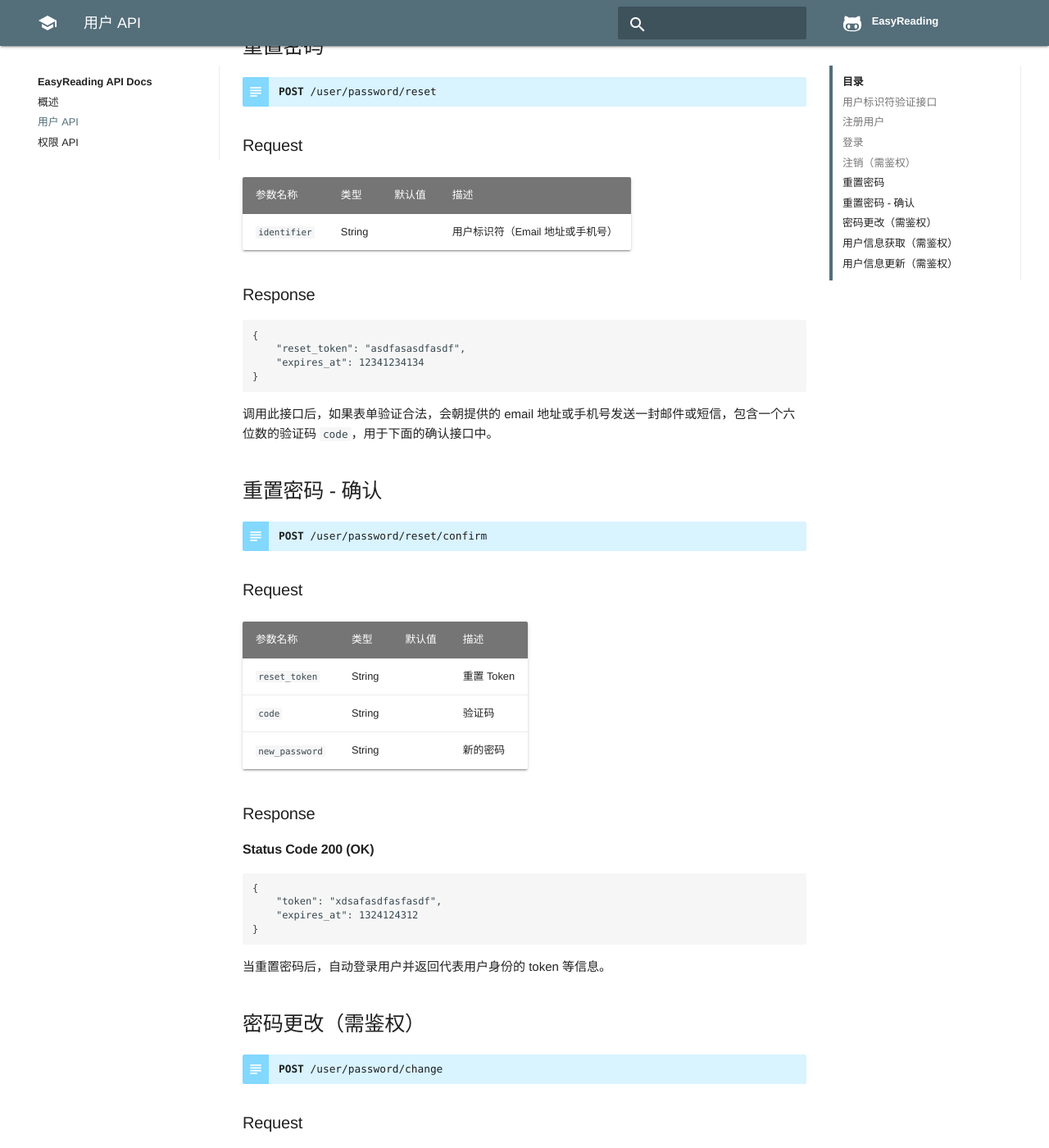
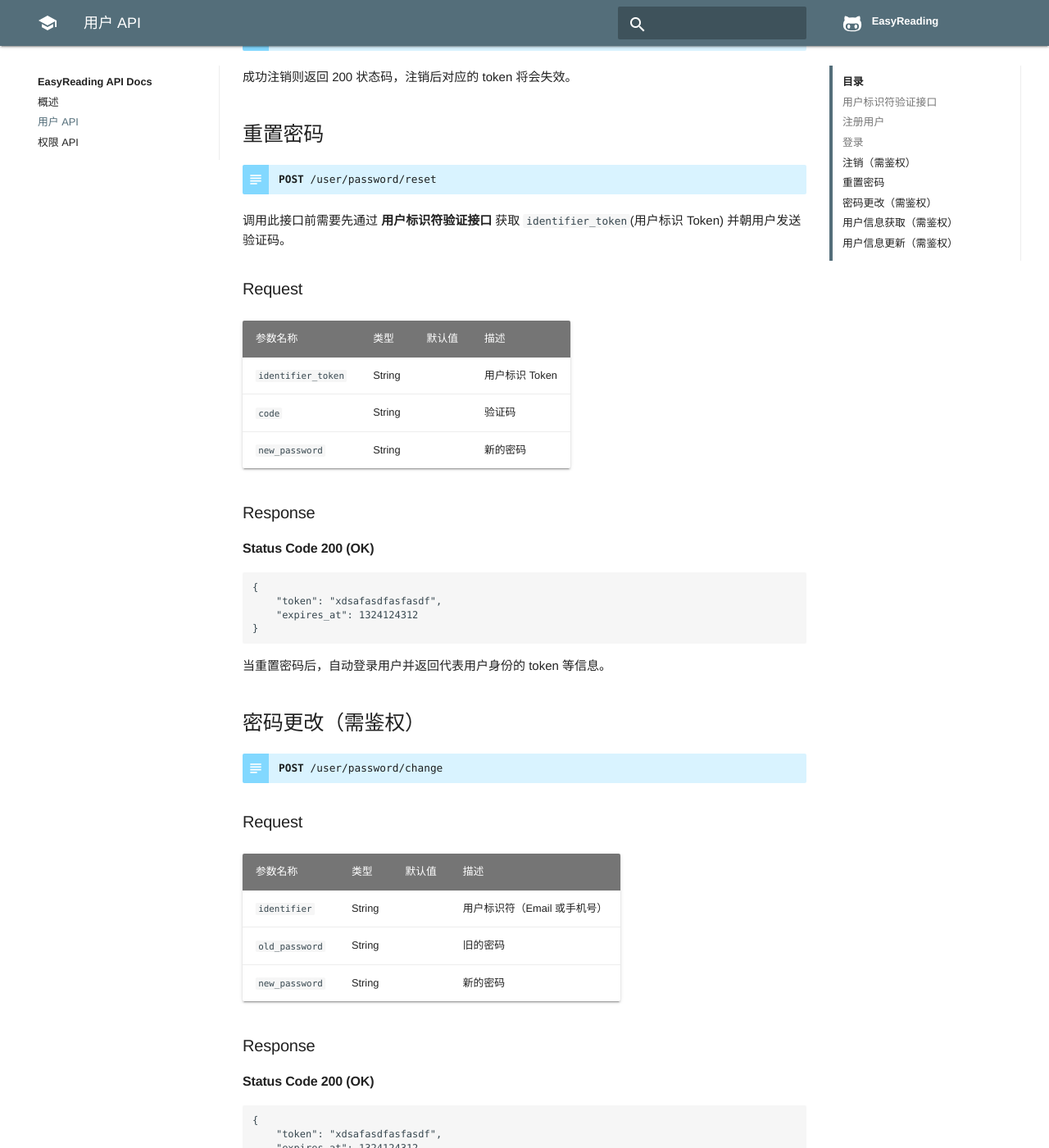
Before and after one commit to whu2017/docs, an MkDocs documentation site: the page built from docs/user.md, in a window 1280 px wide and 1400 px high, scrolled down 2502 px. Shown: the whole window at 82% size. Built offline with MkDocs 1.6.1, drawn with Linux system fonts in a browser that asks for light colours; comment, search, counter and statistics services are not loaded; old or Windows-style settings are respelled for this version of MkDocs; some of the changed text lies outside the part shown.

Commit message:
修正重置流程

````diff
--- a/docs/user.md
+++ b/docs/user.md
@@ -10,6 +10,7 @@
 | 参数名称 | 类型 | 默认值 | 描述 |
 | --- | --- | --- | --- |
 | `identifier` | String |  | 用户标识符（Email 或 手机号） |
+| `function` | Integer | | 描述了验证的作用:<br/>`0`: 注册<br/>`1`: 重置密码<br/>`2`: 更新信息 |
 
 ### Response
 
@@ -103,33 +104,13 @@
 !!! api ""
     **POST** /user/password/reset
 
-### Request
-
-| 参数名称 | 类型 | 默认值 | 描述 |
-| --- | --- | --- | --- |
-| `identifier` | String | | 用户标识符（Email 地址或手机号） |
-
-### Response
-
-```json
-{
-    "reset_token": "asdfasasdfasdf",
-    "expires_at": 12341234134
-}
-```
-
-调用此接口后，如果表单验证合法，会朝提供的 email 地址或手机号发送一封邮件或短信，包含一个六位数的验证码 `code`，用于下面的确认接口中。
-
-## 重置密码 - 确认
-
-!!! api ""
-    **POST** /user/password/reset/confirm
+调用此接口前需要先通过 **用户标识符验证接口** 获取 `identifier_token`(用户标识 Token) 并朝用户发送验证码。
 
 ### Request
 
 | 参数名称 | 类型 | 默认值 | 描述 |
 | --- | --- | --- | --- |
-| `reset_token` | String | | 重置 Token |
+| `identifier_token` | String | | 用户标识 Token |
 | `code` | String | | 验证码 |
 | `new_password` | String | | 新的密码 |
 
````
